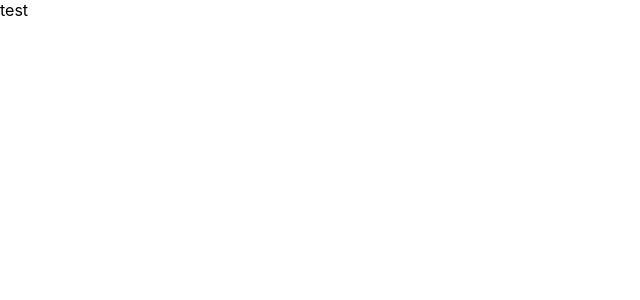
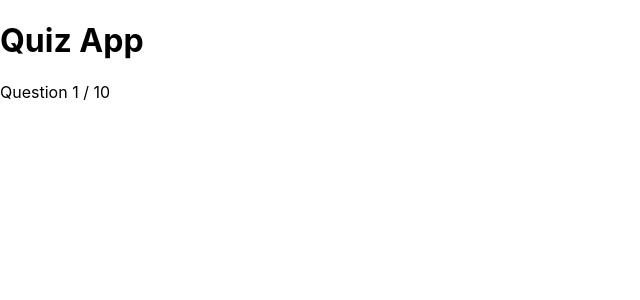
Before and after one commit to FBetulDemir/quiz_game, a React (Create React App) app in the folder quiz_game/: page / in a window 1280 px wide. Shown: the top 300 px of the page, without its empty margins (0-640 px from the left). Built offline with nearby package versions, Linux system fonts and the light colour scheme.

Commit message:
Created Score.js to count the user's score

```diff
--- a/quiz_game/src/App.js
+++ b/quiz_game/src/App.js
@@ -1,7 +1,20 @@
+import {useState} from "react";
+import QuestionList from "./components/QuestionList";
+import Score from "./components/Score";
+
 function App() {
+
+  const [currentQuestionIndex, setCurrentQuestionIndex] = useState(0);
   return (
     <div className="App">
-      test
+      <h1>Quiz App</h1>
+      <div className="quiz-app">
+        <div className="question-container">
+          <div className="question-counter">
+            <span>Question {currentQuestionIndex + 1}  </span>/ {QuestionList.length}
+          </div>
+        </div>
+      </div>
     </div>
   );
 }
--- /dev/null
+++ b/quiz_game/src/components/Score.js
@@ -0,0 +1,24 @@
+import QuestionList from "./QuestionList";
+import {useState} from "react";
+import React from "react";
+
+const Score = ({currentQuestionIndex}) => {
+    const [score, setScore] = useState (0);
+    const [scoreBoard, setScoreBoard] = useState (false);
+
+
+    const handleAnswerButton = (selectedAnswer) => {
+        const currentQuestion = QuestionList[currentQuestionIndex];
+        if (selectedAnswer === currentQuestion.answer) {
+          setScore (score + 1);
+        }
+      };
+      return (
+        <div>
+            <h2>Results</h2>
+            <h4>Your score: {score}</h4>
+        </div>
+      );
+}
+
+export default Score;
```
